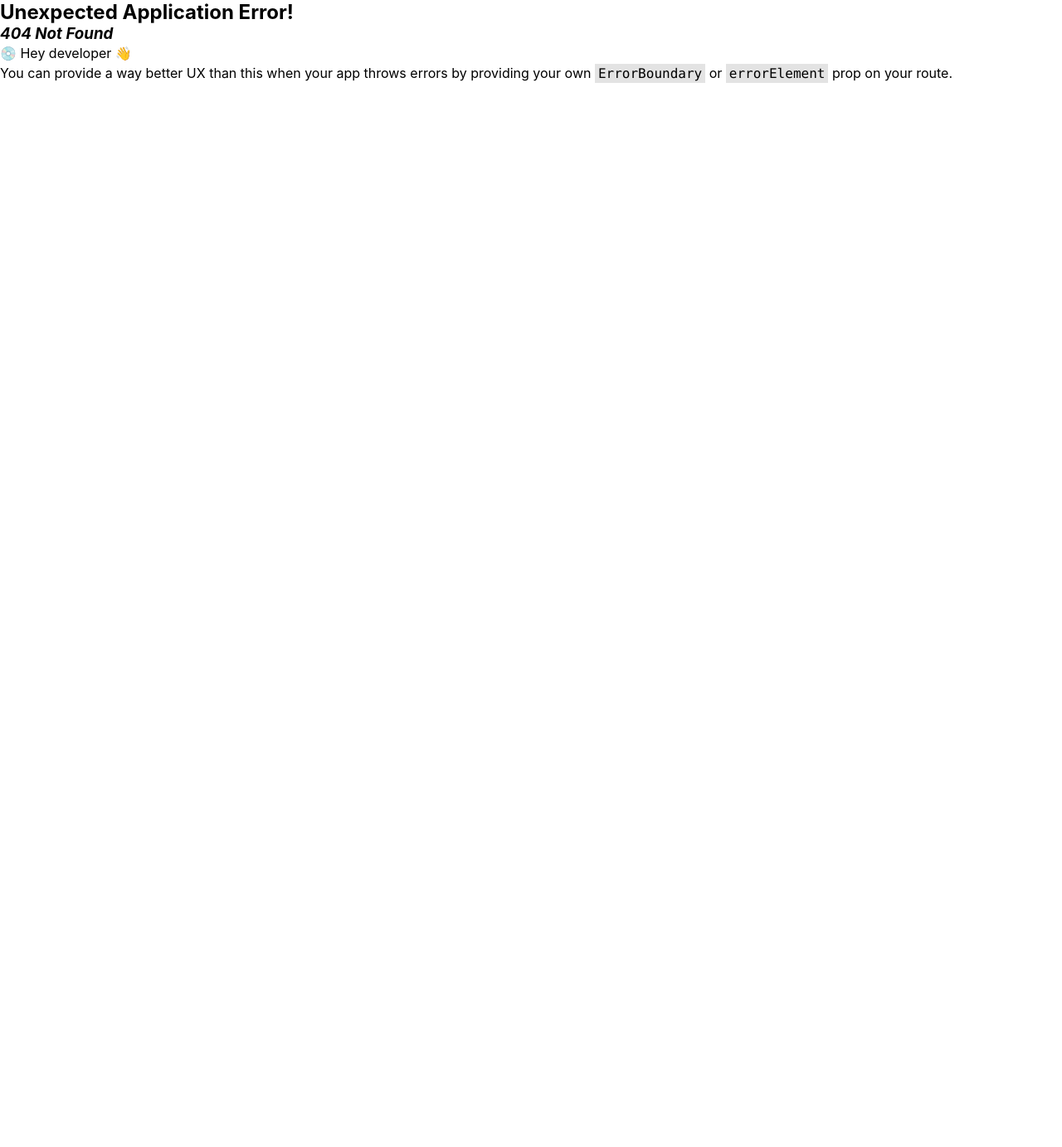
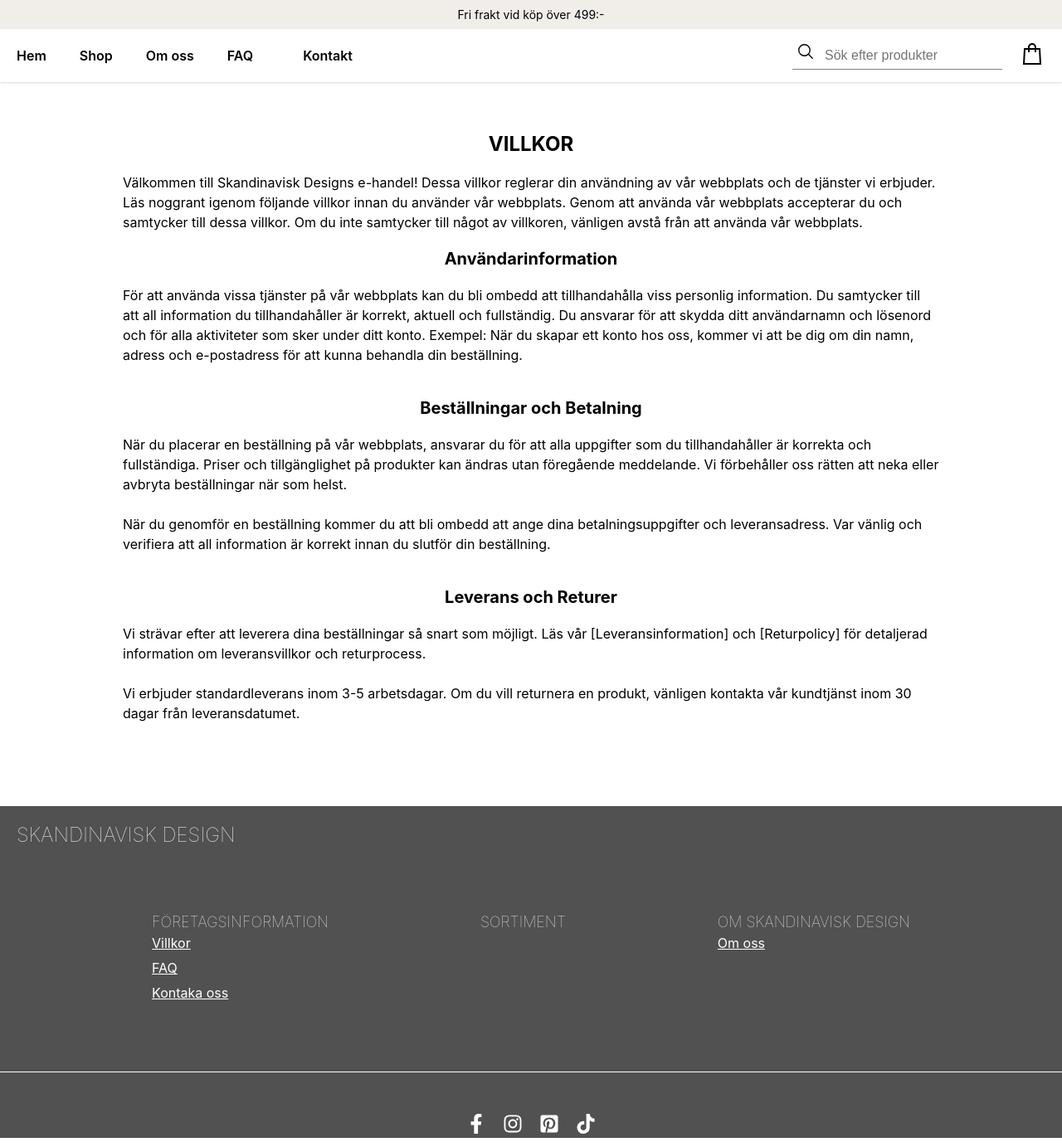
Before and after one commit to idadanielsson/Mywebshop, a React (Create React App) app in the folder client/my-app/: page /terms in a window 1280 px wide. Before the commit this address had no page. Shown: the whole page at 83% size. Before the commit the page ends 800 px from the top, so only its background shows below. Built offline with nearby package versions, Linux system fonts and the light colour scheme.

Commit message:
added terms page and styling

```diff
--- a/client/my-app/src/App.tsx
+++ b/client/my-app/src/App.tsx
@@ -8,6 +8,7 @@ import './components/home/Home.scss';
 import { IProduct } from './models/IProduct';
 import { CartItem } from './models/CartItem';
 import { getFromLs, saveToLs } from './services/localStorage';
+import { ICategory } from './models/ICategory';
 
 export type MyContextType = {
 	addProductToCart: (item: CartItem) => void;
--- a/client/my-app/src/Footer.tsx
+++ b/client/my-app/src/Footer.tsx
@@ -4,6 +4,9 @@ import { FaFacebookF } from 'react-icons/fa';
 import { FaInstagram } from 'react-icons/fa';
 import { FaPinterestSquare } from 'react-icons/fa';
 import { FaTiktok } from 'react-icons/fa';
+import { useContext, useState } from 'react';
+import { ICategories, ICategory } from './models/ICategory';
+import { MyContext } from './App';
 
 export const Footer = () => {
 	return (
@@ -14,25 +17,28 @@ export const Footer = () => {
 				</div>
 				<div className='footer__wrapper'>
 					<div className='footer-wrapper'>
-						<h6 className='footer-wrapper__title'>Kontakt</h6>
+						<h6 className='footer-wrapper__title'>Företagsinformation</h6>
 						<ul className='footer-wrapper__list'>
 							<li className='footer-wrapper__item'>
-								<Link to={''} className='footer-link'>
-									Kundtjänst
+								<Link to={'terms'} className='footer-link'>
+									Villkor
+								</Link>
+							</li>
+
+							<li className='footer-wrapper__item'>
+								<Link to={'faq'} className='footer-link'>
+									FAQ
 								</Link>
 							</li>
 							<li className='footer-wrapper__item'>
-								<Link to={''} className='footer-link'>
-									FAQ
+								<Link to={'contact'} className='footer-link'>
+									Kontaka oss
 								</Link>
 							</li>
 						</ul>
 					</div>
 					<div className='footer-wrapper'>
 						<h6 className='footer-wrapper__title'>Sortiment</h6>
-						<ul className='footer-wrapper__list'>
-							<li className='footer-wrapper__item'></li>
-						</ul>
 					</div>
 					<div className='footer-wrapper'>
 						<h6 className='footer-wrapper__title'>Om Skandinavisk Design</h6>
--- /dev/null
+++ b/client/my-app/src/components/home/terms/Terms.scss
@@ -0,0 +1,35 @@
+.terms {
+	width: 80%;
+	display: flex;
+	flex-direction: column;
+	justify-content: center;
+	align-items: center;
+	padding: 60px;
+
+	&__wrapper {
+		display: flex;
+		flex-direction: column;
+		justify-content: center;
+		align-items: center;
+		padding-bottom: 20px;
+	}
+
+	&__title {
+		font-size: 24px;
+		text-transform: uppercase;
+	}
+
+	&__intro {
+		padding: 20px;
+		line-height: 1.5;
+	}
+
+	&__title-2 {
+		font-size: 20px;
+	}
+
+	&__text {
+		padding: 20px;
+		line-height: 1.5;
+	}
+}
--- /dev/null
+++ b/client/my-app/src/components/home/terms/Terms.tsx
@@ -0,0 +1,58 @@
+import './Terms.scss';
+
+export const Terms = () => {
+	return (
+		<div className='terms'>
+			<h3 className='terms__title'>Villkor</h3>
+			<p className='terms__intro'>
+				Välkommen till Skandinavisk Designs e-handel! Dessa villkor reglerar din
+				användning av vår webbplats och de tjänster vi erbjuder. Läs noggrant
+				igenom följande villkor innan du använder vår webbplats. Genom att
+				använda vår webbplats accepterar du och samtycker till dessa villkor. Om
+				du inte samtycker till något av villkoren, vänligen avstå från att
+				använda vår webbplats.
+			</p>
+			<div className='terms__wrapper'>
+				<h6 className='terms__title-2'>Användarinformation</h6>
+				<p className='terms__text'>
+					För att använda vissa tjänster på vår webbplats kan du bli ombedd att
+					tillhandahålla viss personlig information. Du samtycker till att all
+					information du tillhandahåller är korrekt, aktuell och fullständig. Du
+					ansvarar för att skydda ditt användarnamn och lösenord och för alla
+					aktiviteter som sker under ditt konto. Exempel: När du skapar ett
+					konto hos oss, kommer vi att be dig om din namn, adress och
+					e-postadress för att kunna behandla din beställning.
+				</p>
+			</div>
+
+			<div className='terms__wrapper'>
+				<h6 className='terms__title-2'>Beställningar och Betalning</h6>
+				<p className='terms__text'>
+					När du placerar en beställning på vår webbplats, ansvarar du för att
+					alla uppgifter som du tillhandahåller är korrekta och fullständiga.
+					Priser och tillgänglighet på produkter kan ändras utan föregående
+					meddelande. Vi förbehåller oss rätten att neka eller avbryta
+					beställningar när som helst.<br></br>
+					<br></br>
+					När du genomför en beställning kommer du att bli ombedd att ange dina
+					betalningsuppgifter och leveransadress. Var vänlig och verifiera att
+					all information är korrekt innan du slutför din beställning.
+				</p>
+			</div>
+
+			<div className='terms__wrapper'>
+				<h6 className='terms__title-2'>Leverans och Returer</h6>
+				<p className='terms__text'>
+					Vi strävar efter att leverera dina beställningar så snart som möjligt.
+					Läs vår [Leveransinformation] och [Returpolicy] för detaljerad
+					information om leveransvillkor och returprocess.
+					<br></br>
+					<br></br>
+					Vi erbjuder standardleverans inom 3-5 arbetsdagar. Om du vill
+					returnera en produkt, vänligen kontakta vår kundtjänst inom 30 dagar
+					från leveransdatumet.
+				</p>
+			</div>
+		</div>
+	);
+};
--- a/client/my-app/src/components/shop/categories/Categories.tsx
+++ b/client/my-app/src/components/shop/categories/Categories.tsx
@@ -32,7 +32,7 @@ const Categories = () => {
 
 	function handleCategoryClick(categoryId: number) {
 		setSelectedCategoryId(categoryId);
-		navigate(`/shop/category/${categoryId}`); // Uppdatera URL:en när en kategori väljs
+		navigate(`/shop/category/${categoryId}`);
 	}
 
 	if (loading) return <div>Loading data...</div>;
--- a/client/my-app/src/router.tsx
+++ b/client/my-app/src/router.tsx
@@ -9,6 +9,7 @@ import { Checkout } from './components/checkout/Checkout';
 import { Contact } from './components/home/contact/Contact';
 import Faq from './components/home/faq/Faq';
 import { Search } from './components/header/search/Search';
+import { Terms } from './components/home/terms/Terms';
 
 export const router = createBrowserRouter([
 	{
@@ -18,6 +19,7 @@ export const router = createBrowserRouter([
 			{ path: '/', element: <Home />, index: true },
 			{ path: '/about', element: <About /> },
 			{ path: '/faq', element: <Faq /> },
+			{ path: 'terms', element: <Terms /> },
 			{ path: '/contact', element: <Contact /> },
 			{ path: '/checkout', element: <Checkout /> },
 			{ path: 'search', element: <Search /> },
```
